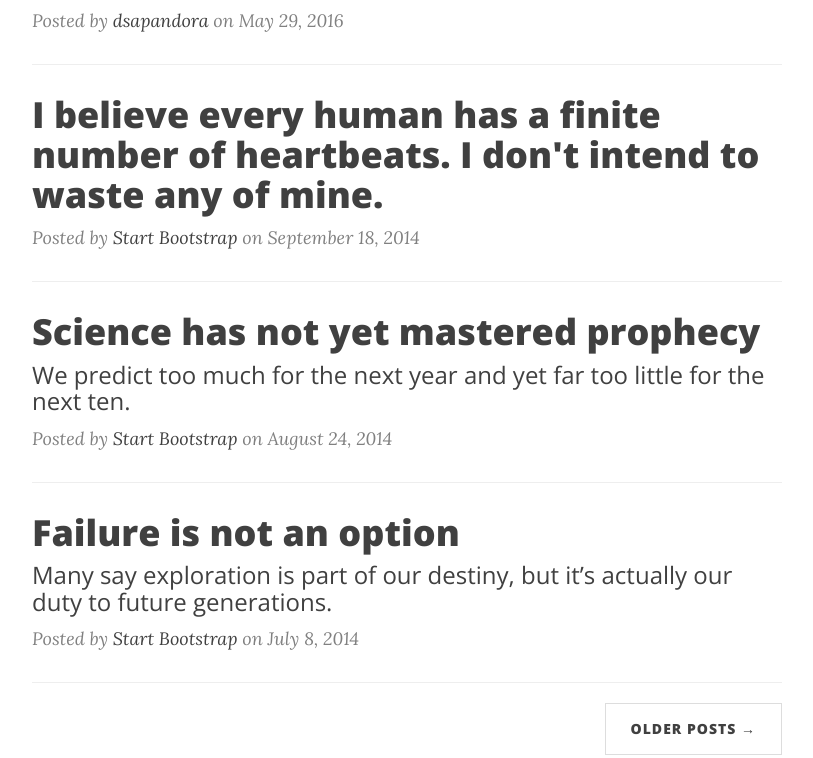
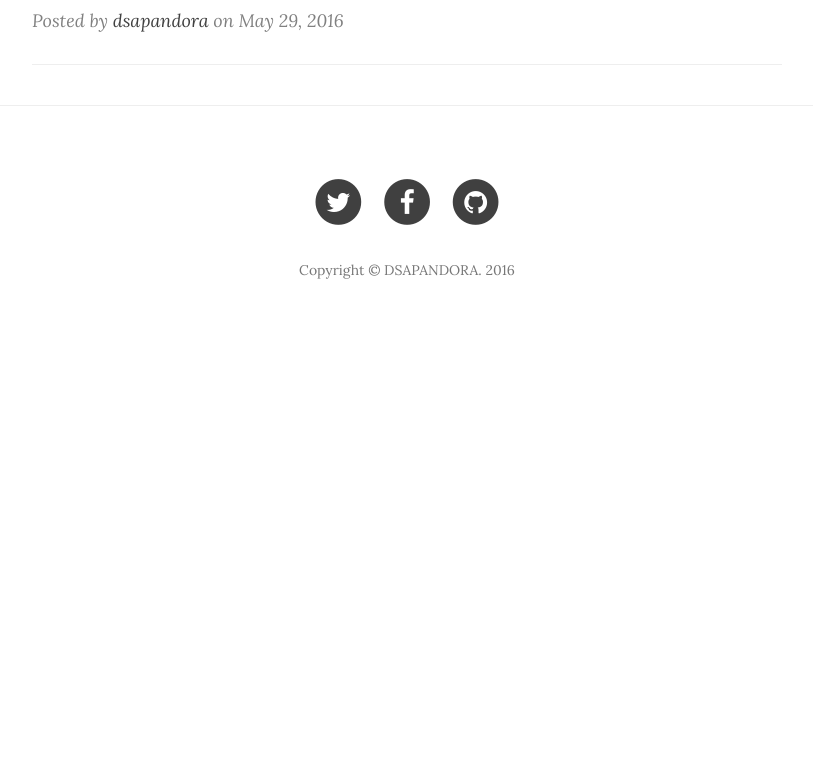
Before and after one commit to dsapandora/dsapandora.github.io, a plain HTML site: page index.html in a window 1280 px wide. Shown: the part 884-1642 px from the top of the page, without its empty margins (233-1046 px from the left). After the commit the page ends 1230 px from the top, so only its background shows below. Drawn offline with nearby package versions, Linux system fonts and the light colour scheme.

Commit message:
Adding structure change

```diff
--- a/index.html
+++ b/index.html
@@ -89,7 +89,7 @@
                 <div class="post-preview">
                     <a href="post.html">
                         <h2 class="post-title">
-                            Linear algebra for artificial intelligence student.
+                            Linear algebra for artificial intelligence's student.
                         </h2>
                         <h3 class="post-subtitle">
                            Why do we care about linear algebra? Thats is phrase that I always hear from freshmen, when they are just
@@ -103,44 +103,11 @@
                     <p class="post-meta">Posted by <a href="https://about.me/dsapandora">dsapandora</a> on May 29, 2016</p>
                 </div>
                 <hr>
-                <div class="post-preview">
-                    <a href="post.html">
-                        <h2 class="post-title">
-                            I believe every human has a finite number of heartbeats. I don't intend to waste any of mine.
-                        </h2>
-                    </a>
-                    <p class="post-meta">Posted by <a href="#">Start Bootstrap</a> on September 18, 2014</p>
-                </div>
-                <hr>
-                <div class="post-preview">
-                    <a href="post.html">
-                        <h2 class="post-title">
-                            Science has not yet mastered prophecy
-                        </h2>
-                        <h3 class="post-subtitle">
-                            We predict too much for the next year and yet far too little for the next ten.
-                        </h3>
-                    </a>
-                    <p class="post-meta">Posted by <a href="#">Start Bootstrap</a> on August 24, 2014</p>
-                </div>
-                <hr>
-                <div class="post-preview">
-                    <a href="post.html">
-                        <h2 class="post-title">
-                            Failure is not an option
-                        </h2>
-                        <h3 class="post-subtitle">
-                            Many say exploration is part of our destiny, but it’s actually our duty to future generations.
-                        </h3>
-                    </a>
-                    <p class="post-meta">Posted by <a href="#">Start Bootstrap</a> on July 8, 2014</p>
-                </div>
-                <hr>
-                <!-- Pager -->
+                <!-- Pager
                 <ul class="pager">
                     <li class="next">
                         <a href="#">Older Posts &rarr;</a>
-                    </li>
+                    </li>-->
                 </ul>
             </div>
         </div>
```
